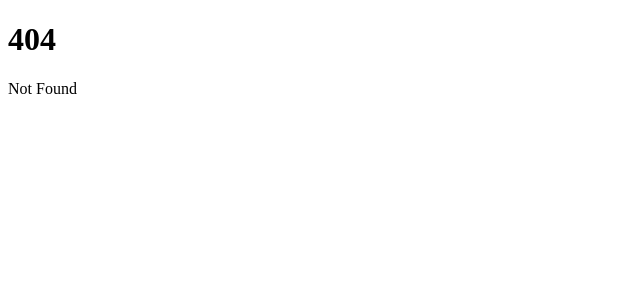
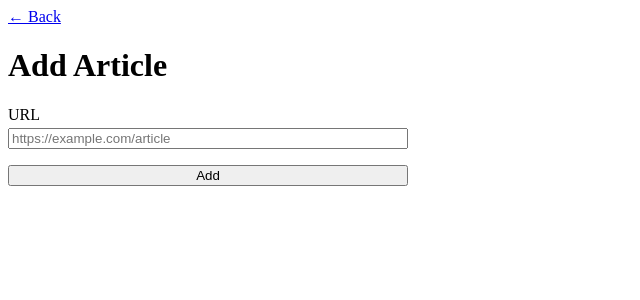
Before and after one commit to shaftoe/free2kindle, a SvelteKit app in the folder cmd/webapp/: page /new in a window 1280 px wide. Before the commit this address had no page. Shown: the top 300 px of the page, without its empty margins (0-640 px from the left). Built offline with nearby package versions, Linux system fonts and the light colour scheme.

Commit message:
add /new

```diff
--- a/cmd/webapp/src/routes/+page.svelte
+++ b/cmd/webapp/src/routes/+page.svelte
@@ -5,6 +5,7 @@
 <nav>
 	<ul>
 		<li><a href={resolve('/articles')}>My List</a></li>
+		<li><a href={resolve('/new')}>Save new article</a></li>
 		<li><a href={resolve('/settings')}>Settings</a></li>
 	</ul>
 </nav>
--- a/cmd/webapp/src/routes/articles/+page.svelte
+++ b/cmd/webapp/src/routes/articles/+page.svelte
@@ -8,7 +8,9 @@
 <BackNav />
 <h1>articles</h1>
 
-{#if data.articles.length === 0}
+{#if data.error}
+	<p class="error">failed to load articles: {data.error}</p>
+{:else if data.articles.length === 0}
 	<p>no articles yet</p>
 {:else}
 	<ul>
--- /dev/null
+++ b/cmd/webapp/src/routes/new/+page.server.ts
@@ -0,0 +1,22 @@
+import { fail, redirect } from '@sveltejs/kit';
+import type { Actions } from './$types';
+
+export const actions: Actions = {
+	default: async ({ locals, request }) => {
+		const apiClient = locals.apiClient;
+
+		if (!apiClient) {
+			return fail(400, { error: 'api key is required' });
+		}
+
+		const data = await request.formData();
+		const url = data.get('url');
+
+		if (!url || typeof url !== 'string' || url.trim() === '') {
+			return fail(400, { error: 'url is required' });
+		}
+
+		await apiClient.createArticle({ url: url.trim() }, fetch);
+		redirect(303, '/articles');
+	}
+};
--- /dev/null
+++ b/cmd/webapp/src/routes/new/+page.svelte
@@ -0,0 +1,37 @@
+<script lang="ts">
+	import BackNav from '$lib/components/BackNav.svelte';
+	import type { PageProps } from './$types';
+	let { form }: PageProps = $props();
+</script>
+
+<BackNav href="/articles" />
+<h1>Add Article</h1>
+
+{#if form?.error}
+	<p class="error">{form.error}</p>
+{/if}
+
+<form method="POST">
+	<label>
+		URL
+		<input type="url" name="url" required placeholder="https://example.com/article" />
+	</label>
+	<button type="submit">Add</button>
+</form>
+
+<style>
+	form {
+		display: flex;
+		flex-direction: column;
+		gap: 1rem;
+		max-width: 400px;
+	}
+	label {
+		display: flex;
+		flex-direction: column;
+		gap: 0.25rem;
+	}
+	.error {
+		color: red;
+	}
+</style>
```
Also changed, not shown: cmd/webapp/src/routes/articles/+page.server.ts (+11 -7 lines), 1 other file (tests, documents, lock files or other folders).
